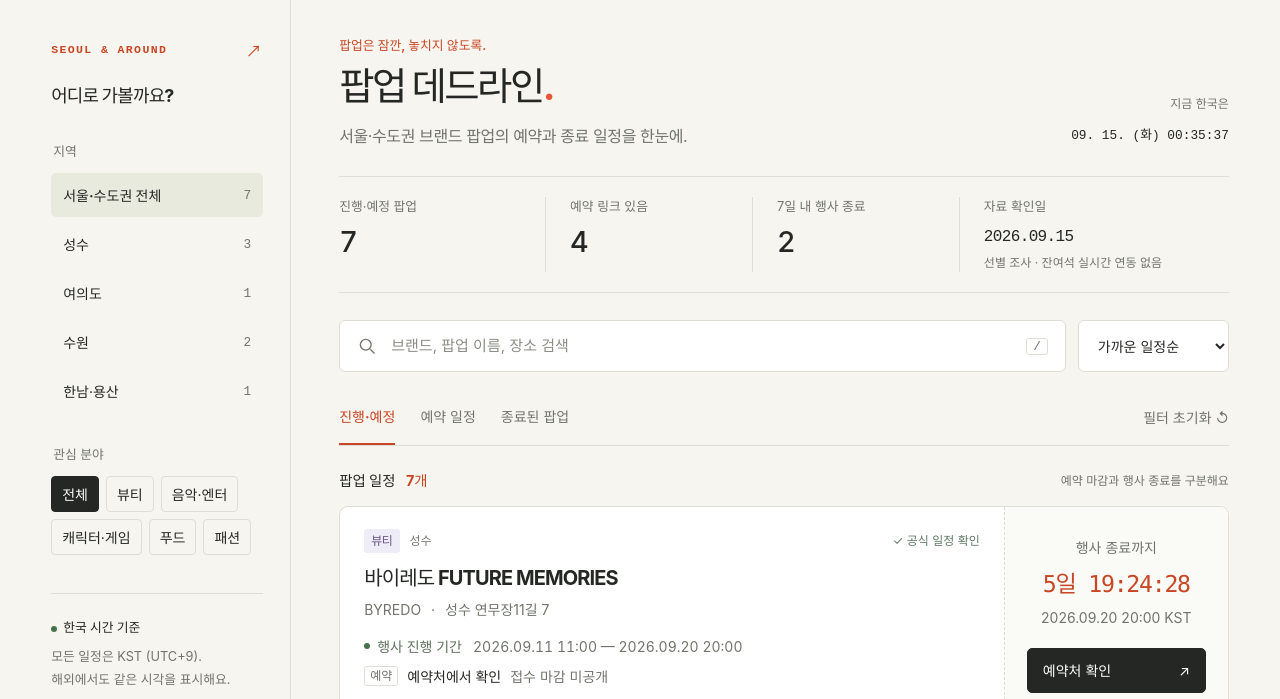
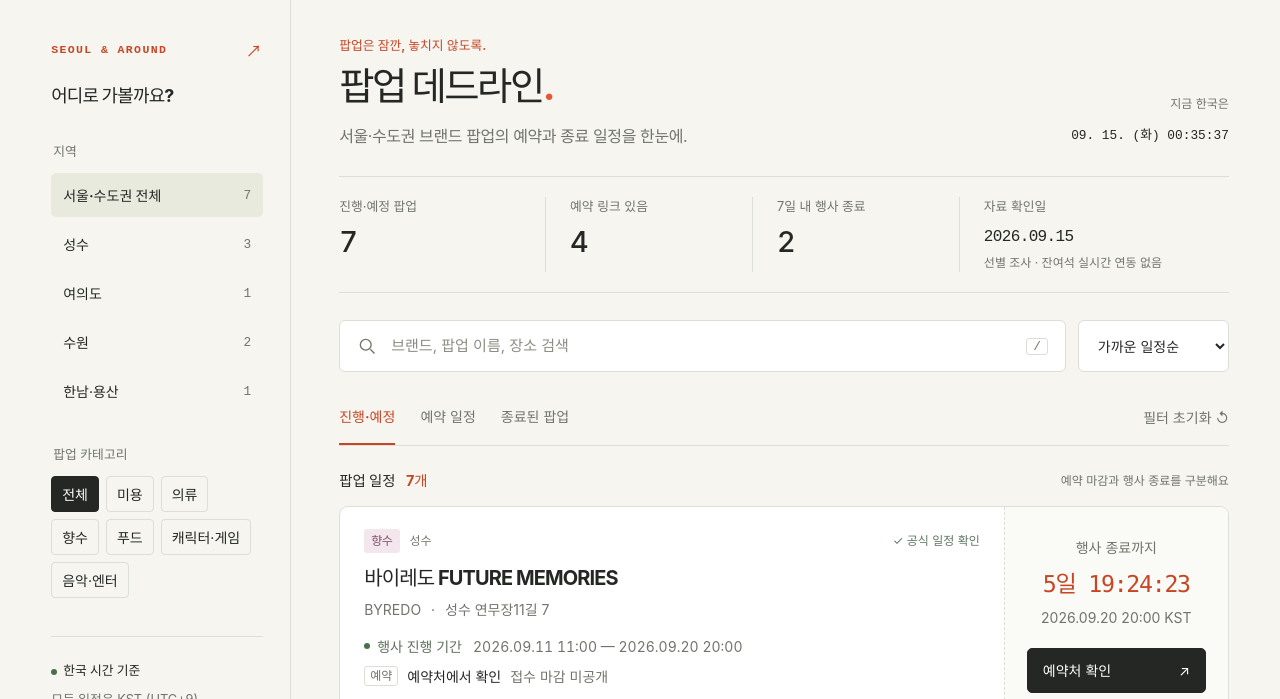
Before and after one commit to hoyoi05/popup-deadlines, a website with bundled scripts: page docs/index.html in a window 1280 px wide. Shown: the part 90-789 px from the top of the page. Built offline with nearby package versions, Linux system fonts and the light colour scheme.

Commit message:
Refine popup category filters for beauty clothing and fragrance

```diff
--- a/docs/assets/app.js
+++ b/docs/assets/app.js
@@ -12,7 +12,9 @@ compactFilters.addEventListener('change',e=>{$('#filter-panel').open=!e.matches;
 function syncUrl(){const p=new URLSearchParams();for(const [key,val] of Object.entries(filters))if(val && !((key==='view'&&val==='active')||(key==='sort'&&val==='deadline')))p.set(key==='query'?'q':key,val);history.replaceState(null,'',`${location.pathname}${p.size?'?'+p:''}${location.hash}`);}
 function makeFilters(){
   const regions=[...new Set(data.popups.map(p=>p.region))];
-  const categories=[...new Set(data.popups.map(p=>p.category))];
+  const categoryOrder=['미용','의류','향수','푸드','캐릭터·게임','음악·엔터'];
+  const availableCategories=new Set(data.popups.map(p=>p.category));
+  const categories=[...categoryOrder.filter(c=>availableCategories.has(c)),...[...availableCategories].filter(c=>!categoryOrder.includes(c))];
   if(!regions.includes(filters.region))filters.region='';if(!categories.includes(filters.category))filters.category='';
   $('#filter-selection').textContent=[filters.region||'서울·수도권 전체',filters.category].filter(Boolean).join(' · ');
   $('#regions').innerHTML=['',...regions].map(r=>`<button type="button" data-region="${esc(r)}" aria-pressed="${r===filters.region}"><span>${esc(r||'서울·수도권 전체')}</span><span class="region-count">${selectPopups(data.popups,{...filters,query:'',category:'',region:r},Date.now()).length}</span></button>`).join('');
@@ -45,7 +47,7 @@ function render(){if(!data)return;const now=Date.now();makeFilters();
   $('#data-notice').hidden=age<3;$('#data-notice').textContent=`자료를 확인한 지 ${age}일 지났습니다. 새 공지와 예약 가능 여부를 공식 예약처에서 확인하세요.`;
   $('#views').querySelectorAll('button').forEach(btn=>btn.setAttribute('aria-pressed',btn.dataset.view===filters.view));
   const list=selectPopups(data.popups,filters,now);$('#result-count').textContent=`${list.length}개`;
-  $('#results').innerHTML=list.length?list.map(p=>card(p,now)).join(''):`<div class="empty"><span class="empty-symbol">↗</span><h3>조건에 맞는 팝업이 없어요.</h3><p>다른 지역이나 분야를 선택해 보세요.${filters.view==='booking'?' 예약 방식이 확인된 팝업만 이 목록에 표시합니다.':''}</p><button type="button" class="action-link" id="empty-reset">전체 일정 보기</button></div>`;
+  $('#results').innerHTML=list.length?list.map(p=>card(p,now)).join(''):`<div class="empty"><span class="empty-symbol">↗</span><h3>조건에 맞는 팝업이 없어요.</h3><p>다른 지역이나 카테고리를 선택해 보세요.${filters.view==='booking'?' 예약 방식이 확인된 팝업만 이 목록에 표시합니다.':''}</p><button type="button" class="action-link" id="empty-reset">전체 일정 보기</button></div>`;
   $('#results').setAttribute('aria-busy','false');syncUrl();
 }
 function reset(){Object.assign(filters,{query:'',region:'',category:'',view:'active',sort:'deadline'});render();}
@@ -60,7 +62,7 @@ let lastStatus='';
 const statusKey=now=>JSON.stringify([kstDate(now),...(data?.popups||[]).map(p=>[eventState(p,now),bookingState(p,now),nextMilestone(p,now)])]);
 function tick(){const now=Date.now();$('#korea-clock').textContent=new Intl.DateTimeFormat('ko-KR',{timeZone:'Asia/Seoul',month:'2-digit',day:'2-digit',weekday:'short',hour:'2-digit',minute:'2-digit',second:'2-digit',hourCycle:'h23'}).format(now);
   const key=statusKey(now);
-  if(data && lastStatus && key!==lastStatus){const opened=[...document.querySelectorAll('details[open]')].map(d=>d.closest('article').id);const active=document.activeElement;const focusedId=active.id;const r=active.dataset.region,c=active.dataset.category;const articleId=active.closest('article')?.id;const tag=active.tagName;render();for(const id of opened)document.getElementById(id)?.querySelector('details').setAttribute('open','');if(focusedId)document.getElementById(focusedId)?.focus();else if(r!==undefined)document.querySelector(`[data-region="${CSS.escape(r)}"]`)?.focus();else if(c!==undefined)document.querySelector(`[data-category="${CSS.escape(c)}"]`)?.focus();else if(articleId&&tag==='SUMMARY')document.getElementById(articleId)?.querySelector('summary')?.focus();}
+  if(data && lastStatus && key!==lastStatus){const opened=[...document.querySelectorAll('#results details[open]')].map(d=>d.closest('article').id);const active=document.activeElement;const focusedId=active.id;const r=active.dataset.region,c=active.dataset.category;const articleId=active.closest('article')?.id;const tag=active.tagName;render();for(const id of opened)document.getElementById(id)?.querySelector('details').setAttribute('open','');if(focusedId)document.getElementById(focusedId)?.focus();else if(r!==undefined)document.querySelector(`[data-region="${CSS.escape(r)}"]`)?.focus();else if(c!==undefined)document.querySelector(`[data-category="${CSS.escape(c)}"]`)?.focus();else if(articleId&&tag==='SUMMARY')document.getElementById(articleId)?.querySelector('summary')?.focus();}
   lastStatus=key;document.querySelectorAll('[data-countdown]').forEach(el=>el.textContent=countdown(el.dataset.countdown,now));
 }
 tick();setInterval(tick,1000);
--- a/docs/data/popups.json
+++ b/docs/data/popups.json
@@ -8,7 +8,7 @@
       "title": "마녀공장 소이빈 방앗간",
       "brand": "ma:nyo",
       "region": "성수",
-      "category": "뷰티",
+      "category": "미용",
       "tone": "beauty",
       "venue": "성수 연무장길 99",
       "address": "서울 성동구 연무장길 99",
@@ -88,8 +88,8 @@
       "title": "바이레도 FUTURE MEMORIES",
       "brand": "BYREDO",
       "region": "성수",
-      "category": "뷰티",
-      "tone": "beauty",
+      "category": "향수",
+      "tone": "fragrance",
       "venue": "성수 연무장11길 7",
       "address": "서울 성동구 연무장11길 7",
       "hours": "11:00–20:00 · 입장 마감 19:30",
@@ -120,7 +120,7 @@
       "title": "자아 JAAH 26FW 팝업",
       "brand": "JAAH · 신세계까사",
       "region": "한남·용산",
-      "category": "패션",
+      "category": "의류",
       "tone": "fashion",
       "venue": "한남동 팝업스토어",
       "address": null,
--- a/docs/index.html
+++ b/docs/index.html
@@ -20,8 +20,8 @@
     <aside class="sidebar" aria-label="팝업 필터">
       <div class="edition">SEOUL & AROUND <span>↗</span></div>
       <p class="sidebar-title">어디로 가볼까요?</p>
-      <details id="filter-panel" open><summary>지역·분야 필터 <span id="filter-selection">서울·수도권 전체</span><span aria-hidden="true">⌄</span></summary><fieldset><legend>지역</legend><div id="regions" class="region-list"></div></fieldset>
-      <fieldset class="category-field"><legend>관심 분야</legend><div id="categories" class="chips"></div></fieldset></details>
+      <details id="filter-panel" open><summary>지역·카테고리 필터 <span id="filter-selection">서울·수도권 전체</span><span aria-hidden="true">⌄</span></summary><fieldset><legend>지역</legend><div id="regions" class="region-list"></div></fieldset>
+      <fieldset class="category-field"><legend>팝업 카테고리</legend><div id="categories" class="chips"></div></fieldset></details>
       <div class="sidebar-note"><span class="status-dot"></span><strong>한국 시간 기준</strong><p>모든 일정은 KST (UTC+9).<br>해외에서도 같은 시각을 표시해요.</p></div>
       <a class="suggest" href="https://github.com/hoyoi05/popup-deadlines/issues/new" target="_blank" rel="noopener noreferrer">새 팝업 제보·일정 수정 <span>↗</span></a>
     </aside>
--- a/scripts/validate.mjs
+++ b/scripts/validate.mjs
@@ -21,7 +21,7 @@ for(const p of data.popups||[]){
   const at=msg=>`${p.id}: ${msg}`;
   check(/^[a-z0-9-]+$/.test(p.id)&&!ids.has(p.id),at('Invalid or duplicate id'));ids.add(p.id);
   for(const key of ['title','brand','region','category','venue'])check(typeof p[key]==='string'&&p[key].trim(),at(`Missing ${key}`));
-  check(['beauty','character','fashion','food','lifestyle'].includes(p.tone),at('Invalid tone'));
+  check(['beauty','fragrance','character','fashion','food','lifestyle'].includes(p.tone),at('Invalid tone'));
   check(['official','secondary'].includes(p.verification),at('Invalid verification'));
   check(dateOnly(p.checkedAt)&&validDate(p.checkedAt)&&p.checkedAt<=data.checkedAt,at('Invalid checkedAt'));
   check(Array.isArray(p.sources)&&p.sources.length>0,at('Missing sources'));
```
Also changed, not shown: CONTRIBUTING.md (+1 -0 lines), tests/core.test.mjs (+2 -2 lines), README.md, docs/assets/style.css.
